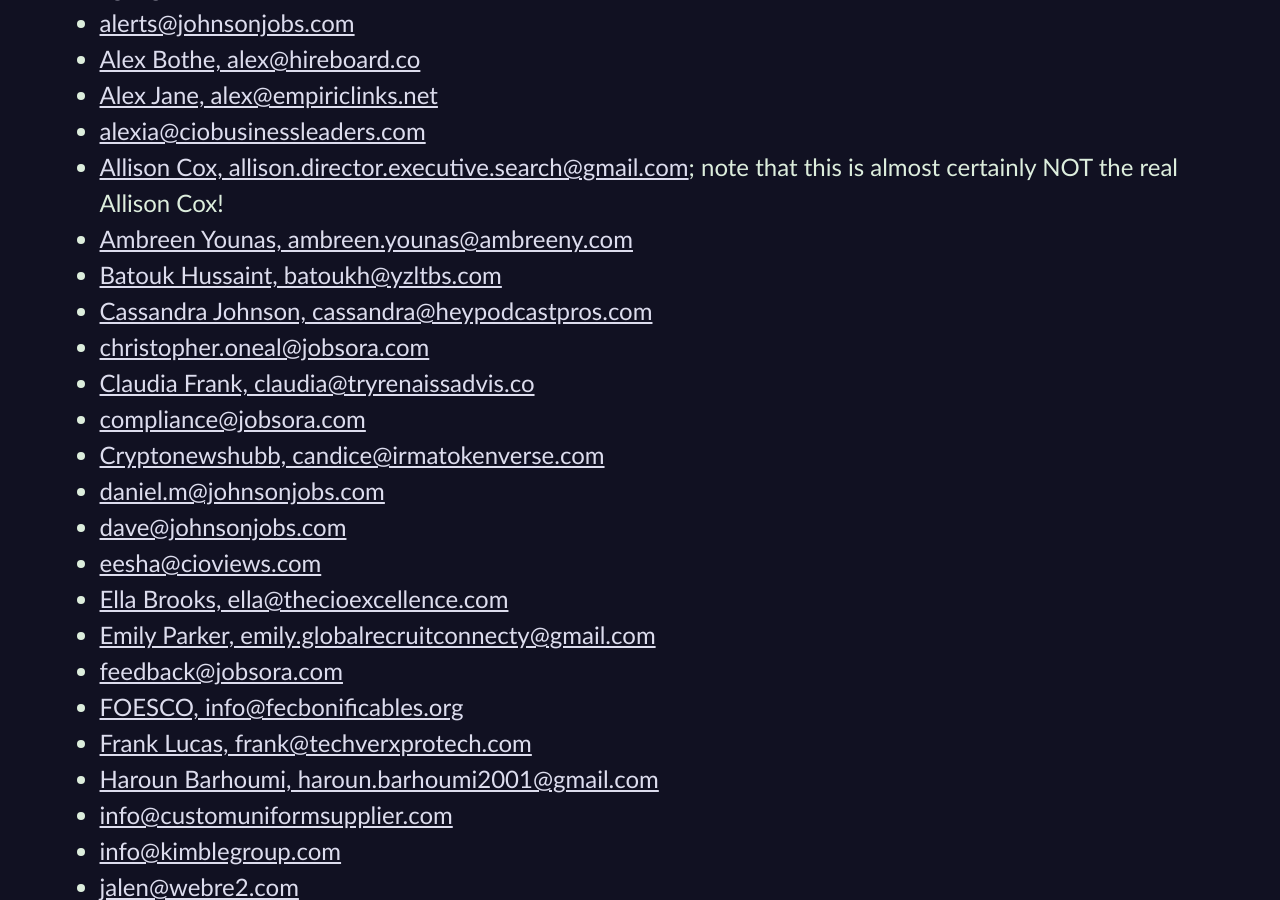
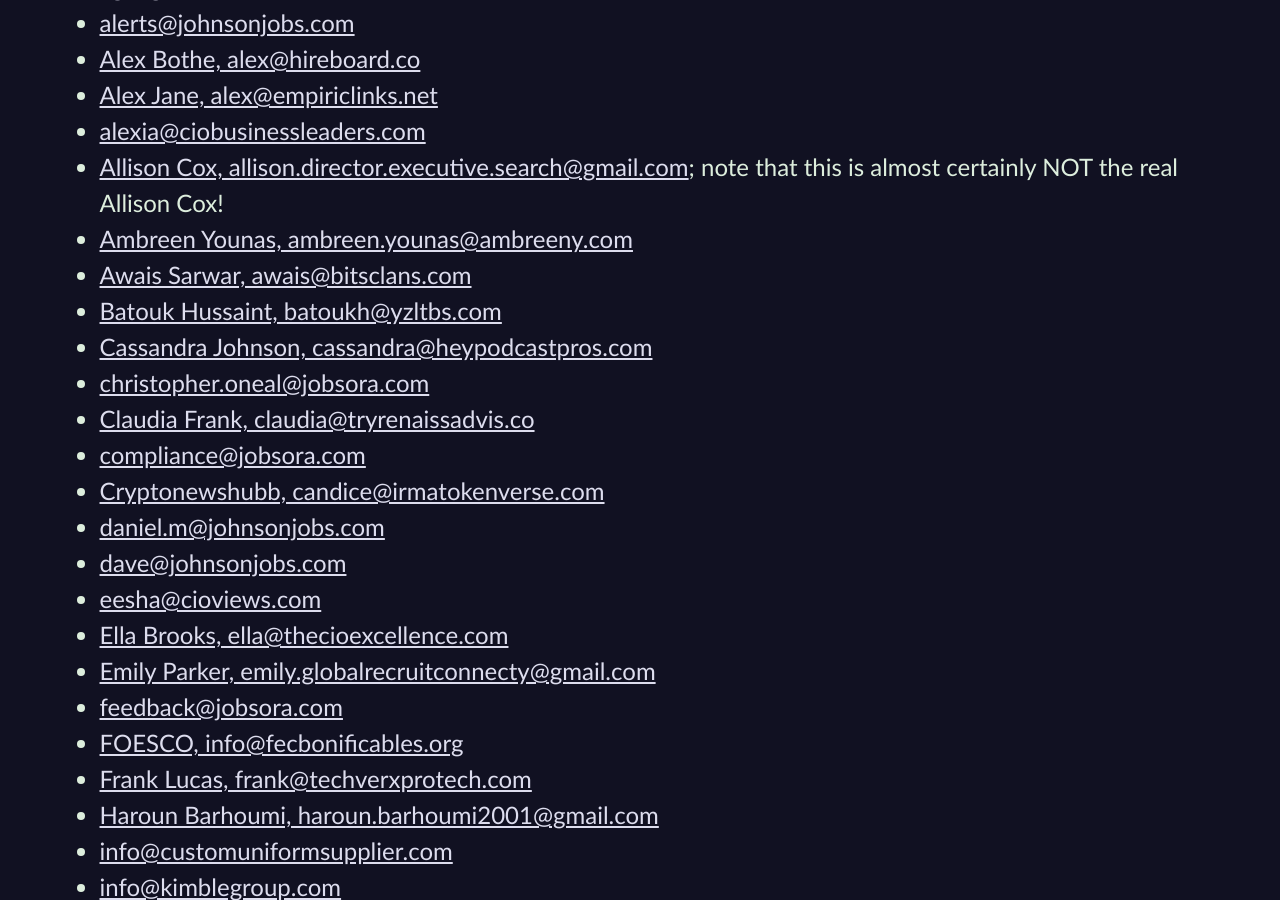
Before and after one commit to CodosaurusLLC/CodosaurusLLC.github.io, a Jekyll site: the page built from spambait.md, in a window 1280 px wide and 900 px high, scrolled down 405 px. Built offline with Jekyll 4.4.1, drawn with Linux system fonts in a browser that asks for light colours; our own code applies the rules of GitHub Pages for plain Markdown files.

Commit message:
add spammer

```diff
--- a/spambait.md
+++ b/spambait.md
@@ -12,6 +12,7 @@ Spammers:
 - [alexia@ciobusinessleaders.com](mailto:alexia@ciobusinessleaders.com)
 - [Allison Cox, allison.director.executive.search@gmail.com](mailto:allison.director.executive.search@gmail.com); note that this is almost certainly NOT the real Allison Cox!
 - [Ambreen Younas, ambreen.younas@ambreeny.com](mailto:ambreen.younas@ambreeny.com)
+- [Awais Sarwar, awais@bitsclans.com](mailto:awais@bitsclans.com)
 - [Batouk Hussaint, batoukh@yzltbs.com](mailto:batoukh@yzltbs.com)
 - [Cassandra Johnson, cassandra@heypodcastpros.com](mailto:cassandra@heypodcastpros.com)
 - [christopher.oneal@jobsora.com](mailto:christopher.oneal@jobsora.com)
```
